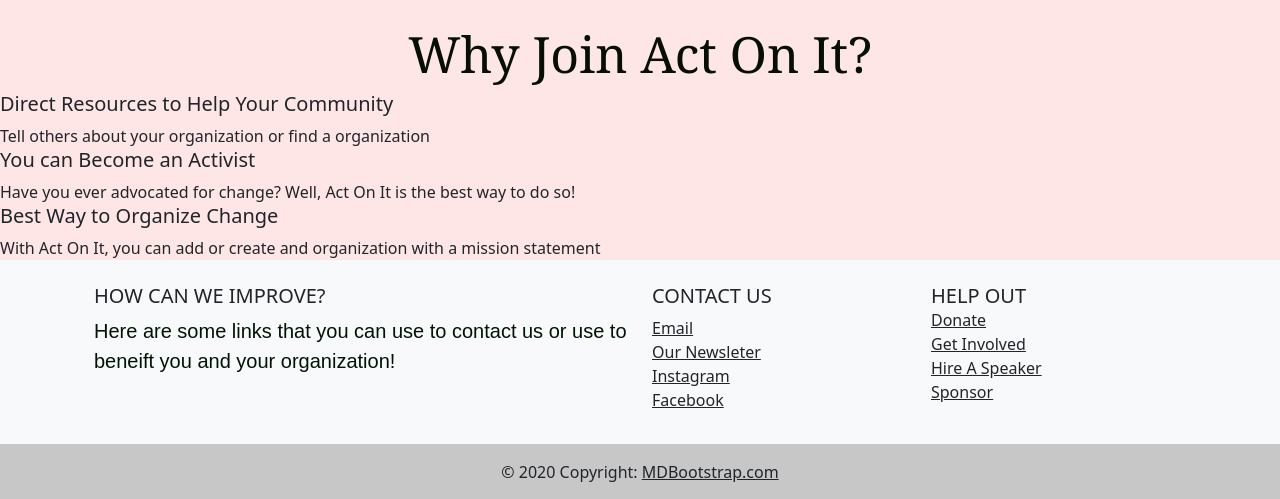
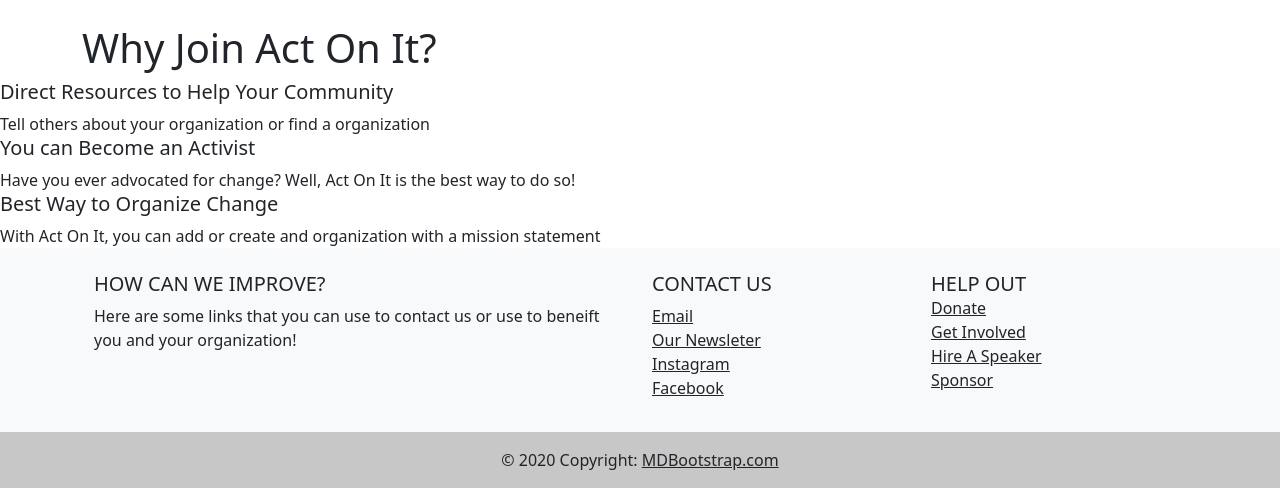
Before and after one commit to TTShack/TTShack, a Flask app: page /about in a window 1280 px wide. Shown: the part 56-555 px from the top of the page. Run offline with Flask 2, Linux system fonts and the light colour scheme.

Commit message:
Update style.css

```diff
--- a/socialwebapp/static/style.css
+++ b/socialwebapp/static/style.css
@@ -1,4 +1,4 @@
-h1{
+/*h1{
     color: rgb(6, 14, 6);
     font-size: 50px;
     font-family: Cambria, Cochin, Georgia, Times, 'Times New Roman', serif;
@@ -26,3 +26,4 @@ h2{
     text-align: left;
     font-size: 70px;
 }
+*/
```
